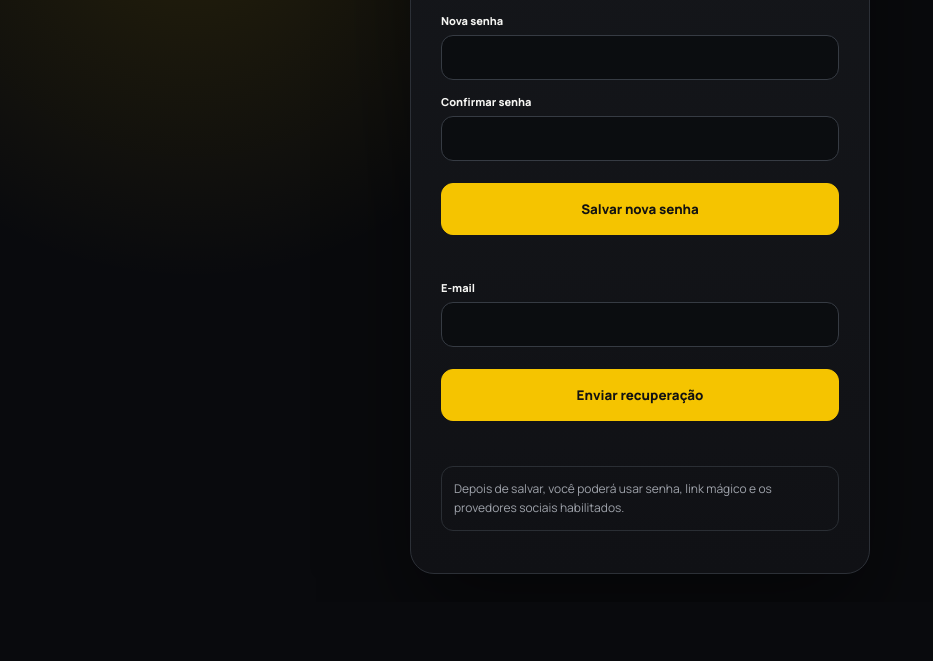
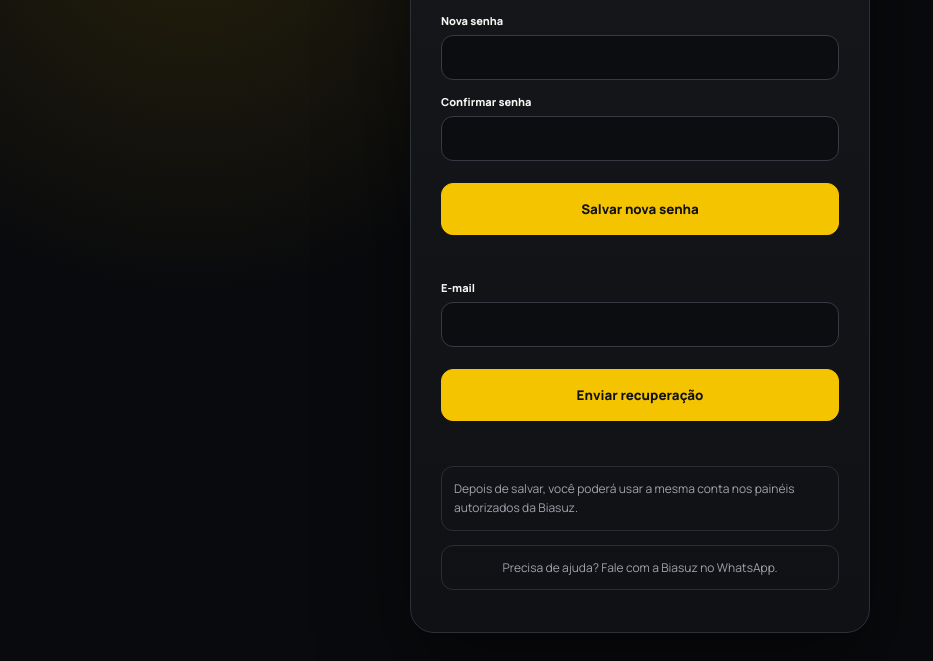
Before and after one commit to pricehunter-pro/biasuz-representacoes, a plain HTML site: page reset-password.html in a window 1280 px wide. Shown: the part 235-896 px from the top of the page, without its empty margins (0-933 px from the left). Before the commit the page ends 837 px from the top, so only its background shows below. Drawn offline with nearby package versions, Linux system fonts and the light colour scheme.

Commit message:
feat: brand password recovery support experience

```diff
--- a/reset-password.html
+++ b/reset-password.html
@@ -1,3 +1,3 @@
-<!doctype html><html lang="pt-BR"><head><meta charset="utf-8"><meta name="viewport" content="width=device-width,initial-scale=1"><title>Senha • Biasuz</title><link rel="preconnect" href="https://fonts.googleapis.com"><link rel="preconnect" href="https://fonts.gstatic.com" crossorigin><link href="https://fonts.googleapis.com/css2?family=Manrope:wght@400;500;600;700;800&display=swap" rel="stylesheet"><link rel="stylesheet" href="./styles.css?v=20260924-20"><style>
+<!doctype html><html lang="pt-BR"><head><meta charset="utf-8"><meta name="viewport" content="width=device-width,initial-scale=1"><title>Senha • Biasuz</title><link rel="preconnect" href="https://fonts.googleapis.com"><link rel="preconnect" href="https://fonts.gstatic.com" crossorigin><link href="https://fonts.googleapis.com/css2?family=Manrope:wght@400;500;600;700;800&display=swap" rel="stylesheet"><link rel="stylesheet" href="./styles.css?v=20260924-34"><style>
 body{min-height:100vh;background:radial-gradient(circle at 15% 15%,rgba(245,196,0,.12),transparent 30%),#090a0d;color:#f5f5f2}.reset-wrap{min-height:100vh;display:grid;place-items:center;padding:28px}.reset-card{width:min(460px,100%);background:linear-gradient(180deg,#15171b,#101115);border:1px solid #2c3037;border-radius:24px;padding:30px;box-shadow:0 40px 90px rgba(0,0,0,.45)}.reset-card h1{font-size:34px;margin:18px 0 8px}.reset-card p{color:#9fa3ab;line-height:1.6}.reset-card label{display:grid;gap:7px;margin:14px 0;font-size:11px;font-weight:800}.reset-card input{width:100%;background:#0b0d10;color:#fff;border:1px solid #363b43;border-radius:12px;padding:14px;font:inherit}.reset-card .btn{width:100%;margin-top:8px}.brand-back{display:inline-flex;align-items:center;gap:10px}.auth-note{font-size:12px;border:1px solid #2a2e34;border-radius:12px;padding:12px;margin-top:14px}
-</style></head><body><main class="reset-wrap"><section class="reset-card"><a class="brand-back" href="./index.html"><span class="brand-mark">B</span><strong>BIASUZ</strong></a><h1 id="resetTitle">Definir sua senha</h1><p id="resetHelp">Crie uma senha segura para acessar os painéis da Biasuz.</p><form id="passwordForm"><label>Nova senha<input name="password" type="password" minlength="8" required autocomplete="new-password"></label><label>Confirmar senha<input name="confirm" type="password" minlength="8" required autocomplete="new-password"></label><button class="btn" type="submit">Salvar nova senha</button><p id="resetStatus" class="form-status"></p></form><form id="recoveryForm" class="hidden"><label>E-mail<input name="email" type="email" required></label><button class="btn" type="submit">Enviar recuperação</button><p id="recoveryStatus" class="form-status"></p></form><p class="auth-note">Depois de salvar, você poderá usar senha, link mágico e os provedores sociais habilitados.</p></section></main><script src="https://cdn.jsdelivr.net/npm/@supabase/supabase-js@2.57.4/dist/umd/supabase.min.js"></script><script src="./config.js?v=20260924-20"></script><script src="./reset-password.js?v=20260924-20"></script></body></html>
+</style></head><body><main class="reset-wrap"><section class="reset-card"><a class="brand-back" href="./index.html"><span class="brand-mark">B</span><strong>BIASUZ</strong></a><h1 id="resetTitle">Definir sua senha</h1><p id="resetHelp">Crie uma senha segura para acessar os painéis da Biasuz.</p><form id="passwordForm"><label>Nova senha<input name="password" type="password" minlength="8" required autocomplete="new-password"></label><label>Confirmar senha<input name="confirm" type="password" minlength="8" required autocomplete="new-password"></label><button class="btn" type="submit">Salvar nova senha</button><p id="resetStatus" class="form-status"></p></form><form id="recoveryForm" class="hidden"><label>E-mail<input name="email" type="email" required></label><button class="btn" type="submit">Enviar recuperação</button><p id="recoveryStatus" class="form-status"></p></form><p class="auth-note">Depois de salvar, você poderá usar a mesma conta nos painéis autorizados da Biasuz.</p><p class="auth-note" style="text-align:center">Precisa de ajuda? <a href="https://wa.me/5575992268989?text=Ol%C3%A1%2C%20preciso%20de%20ajuda%20para%20recuperar%20meu%20acesso%20%C3%A0%20Biasuz." target="_blank" rel="noopener">Fale com a Biasuz no WhatsApp</a>.</p></section></main><script src="https://cdn.jsdelivr.net/npm/@supabase/supabase-js@2.57.4/dist/umd/supabase.min.js"></script><script src="./config.js?v=20260924-34"></script><script src="./reset-password.js?v=20260924-34"></script></body></html>
```
